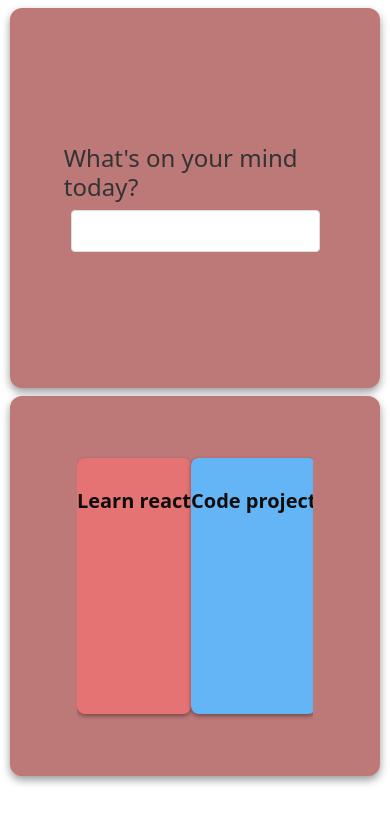
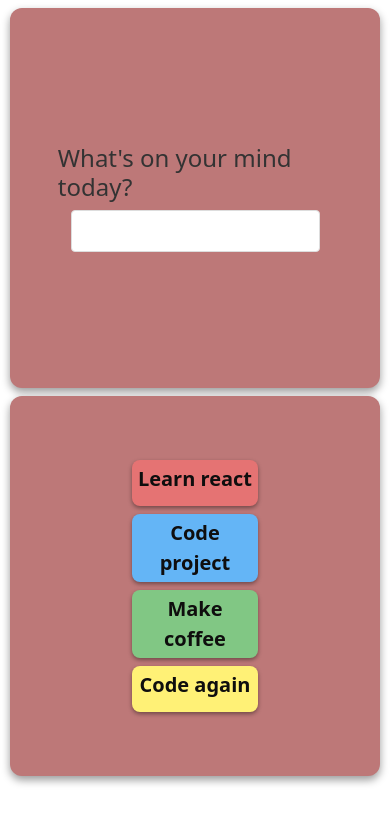
Before and after one commit to guidonunes/portfolio-project-codecademy, a React (Create React App) app: page / in a window 390 px wide. Shown: the top 824 px of the page. Built offline with nearby package versions, Linux system fonts and the light colour scheme.

Commit message:
fix resposiveness for smartphone screns

```diff
--- a/src/styles/journal.scss
+++ b/src/styles/journal.scss
@@ -131,9 +131,9 @@
   }
 }
 
-@media (max-width: 480px) {
+@media (max-width: 580px) {
   .surface {
-    padding: 54px;
+    padding: 48px;
     width: 95%;
     margin: 8px auto;
   }
@@ -144,13 +144,20 @@
   }
 
   .entries-list {
-    flex-direction: column; /* Stack cards vertically on small screens */
-    padding: 0; /* Remove padding to maximize space */
+    flex-direction: column; /* Stack cards vertically */
+    flex-wrap: nowrap;
+    height: 100%;
+    padding: 12px; /* Remove padding to maximize space */
+    overflow-y: auto; /* Enable vertical scrolling */
+    width: 70%; /* Ensure the list takes full width */
+    max-height: 50vh; /* Adjust height to fit within viewport */
   }
 
   .entries-list li {
-    flex: 1 1 100%; /* Make cards take full width */
-    max-width: 100%; /* Ensure cards do not exceed full width */
-    margin: 0.5rem 0; /* Adjust margin for vertical stacking */
+    width: 75%; /* Ensure cards take full width of the container */
+    margin: 4px auto; /* Adjust margin for vertical stacking */
+    height: 100px; /* Fixed height for uniform card size */
+    max-width: 100%;
+    padding: 4px;/* Ensure no extra width is applied */
   }
 }
```
